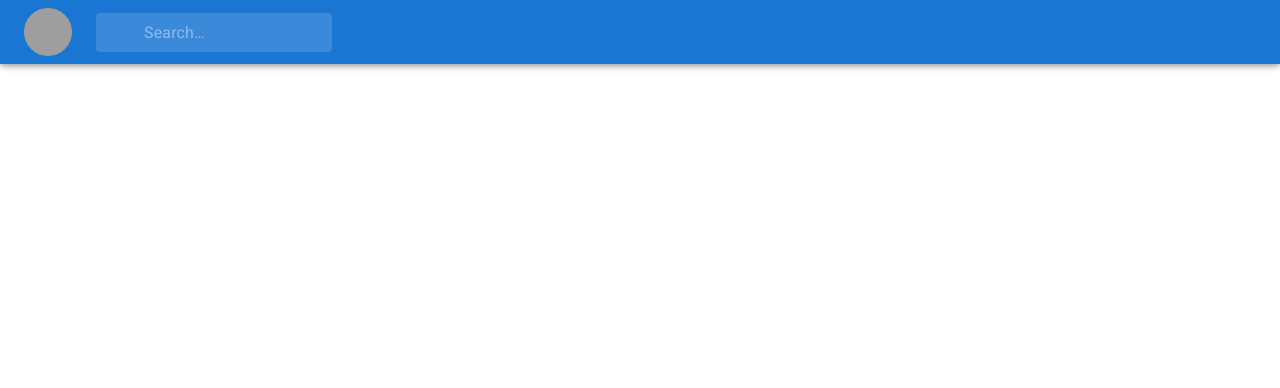
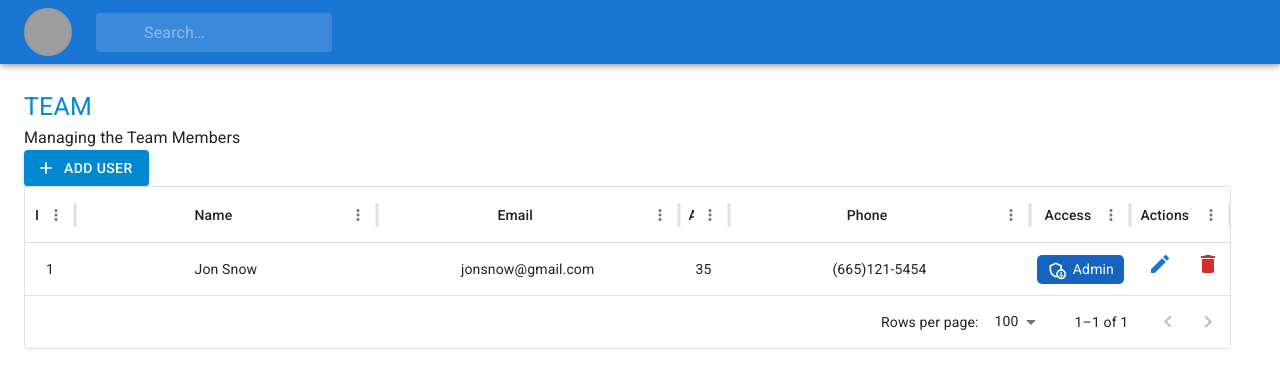
Before and after one commit to abdoo-ahmed/DashBoard_Master, a React (Vite) app: page / in a window 1280 px wide. Shown: the top 388 px of the page. Built offline with nearby package versions, Linux system fonts and the light colour scheme; grey boxes are pictures that could not be loaded; some icons are missing.

Commit message:
Design Table

```diff
--- /dev/null
+++ b/src/Pages/Table/Table.jsx
@@ -0,0 +1,130 @@
+
+import { DataGrid } from '@mui/x-data-grid';
+import {
+  Box,
+  Button,
+  IconButton,
+  Stack,
+  Typography,
+  useTheme,
+} from '@mui/material';
+
+
+import {
+  AdminPanelSettingsOutlined,
+  LockOpenOutlined,
+  SecurityOutlined,
+  Add as AddIcon,
+  Edit as EditIcon,
+  Delete as DeleteIcon,
+} from '@mui/icons-material';
+
+export default function Table() {
+  const theme = useTheme();
+
+
+  const rows = [
+    {
+  id: 1,
+  name: "Jon Snow",
+  email: "jonsnow@gmail.com",
+  age: 35,
+  phone: "(665)121-5454",
+  access: "Admin",
+    },
+  ]
+
+
+  const columns = [
+    { field: 'id', headerName: 'ID',  width: 50, align: 'center', headerAlign: 'center' },
+    { field: 'name', headerName: 'Name', width: 150, flex: 1 , align: 'center', headerAlign: 'center' },
+    { field: 'email', headerName: 'Email', flex: 1, align: 'center', headerAlign: 'center' },
+    { field: 'age', headerName: 'Age', width: 50, align: 'center', headerAlign: 'center' },
+    { field: 'phone', headerName: 'Phone', flex: 1, align: 'center', headerAlign: 'center' },
+    {
+      field: 'access',
+      headerName: 'Access',
+      width: 100,
+      align: 'center',
+      headerAlign: 'center',
+ renderCell: ({ row: { access } }) => (
+  <Box
+    sx={{
+      height: '100%',
+      width: '100%',
+      display: 'flex',
+      alignItems: 'center',
+      justifyContent: 'center',
+    }}
+  >
+    <Box
+      sx={{
+        display: 'inline-flex',
+        alignItems: 'center',
+        gap: '6px',
+        backgroundColor:
+          access === 'Admin'
+            ? theme.palette.primary.dark
+            : access === 'Manager'
+            ? theme.palette.secondary.dark
+            : '#3da58a',
+        color: '#fff',
+        borderRadius: '5px',
+        padding: '4px 10px',
+        textAlign: 'center',
+      }}
+    >
+      {access === 'Admin' ? (
+        <AdminPanelSettingsOutlined fontSize="small" />
+      ) : access === 'Manager' ? (
+        <LockOpenOutlined fontSize="small" />
+      ) : (
+        <SecurityOutlined fontSize="small" />
+      )}
+      <Typography sx={{ fontSize: '14px' }}>{access}</Typography>
+    </Box>
+  </Box>
+  )
+
+    },
+    {
+      field: 'actions',
+      headerName: 'Actions',
+      renderCell: () => (
+        <Stack direction="row" spacing={1}>
+          <IconButton color="primary">
+            <EditIcon />
+          </IconButton>
+          <IconButton color="error">
+            <DeleteIcon />
+          </IconButton>
+        </Stack>
+      ),
+    },
+  ];
+
+  return (
+    <>
+
+      <section className="flex justify-between">
+        <Box>
+          <h1 style={{ color: theme.palette.info.main, fontSize: 25, margin: 0 }}>TEAM</h1>
+          <p style={{ marginTop: 0 }}>Managing the Team Members</p>
+        </Box>
+        <Box className="pr-8">
+          <Button variant="contained" color="info" startIcon={<AddIcon />} >
+            Add User
+          </Button>
+        </Box>
+      </section>
+
+
+      <Box style={{ height: 500, width: '98%', mx: 'auto' }}>
+        <DataGrid autoHeight rows={rows} columns={columns} />
+      </Box>
+
+
+
+    </>
+  );
+}
--- a/src/main.jsx
+++ b/src/main.jsx
@@ -5,14 +5,18 @@ import App from './App.jsx';
 import { createBrowserRouter, createRoutesFromElements, Route, RouterProvider } from 'react-router-dom';
 import { ThemeProvider } from '@emotion/react';
 import { createTheme } from '@mui/material';
+import Table from './Pages/Table/Table.jsx';
+
+
 
 
 
 const router = createBrowserRouter(
   createRoutesFromElements(
     <Route path='/' element={<App />} >
+      <Route index element={<Table />} />
+    </Route>
 
-    </Route>
 
   )
 );
```
